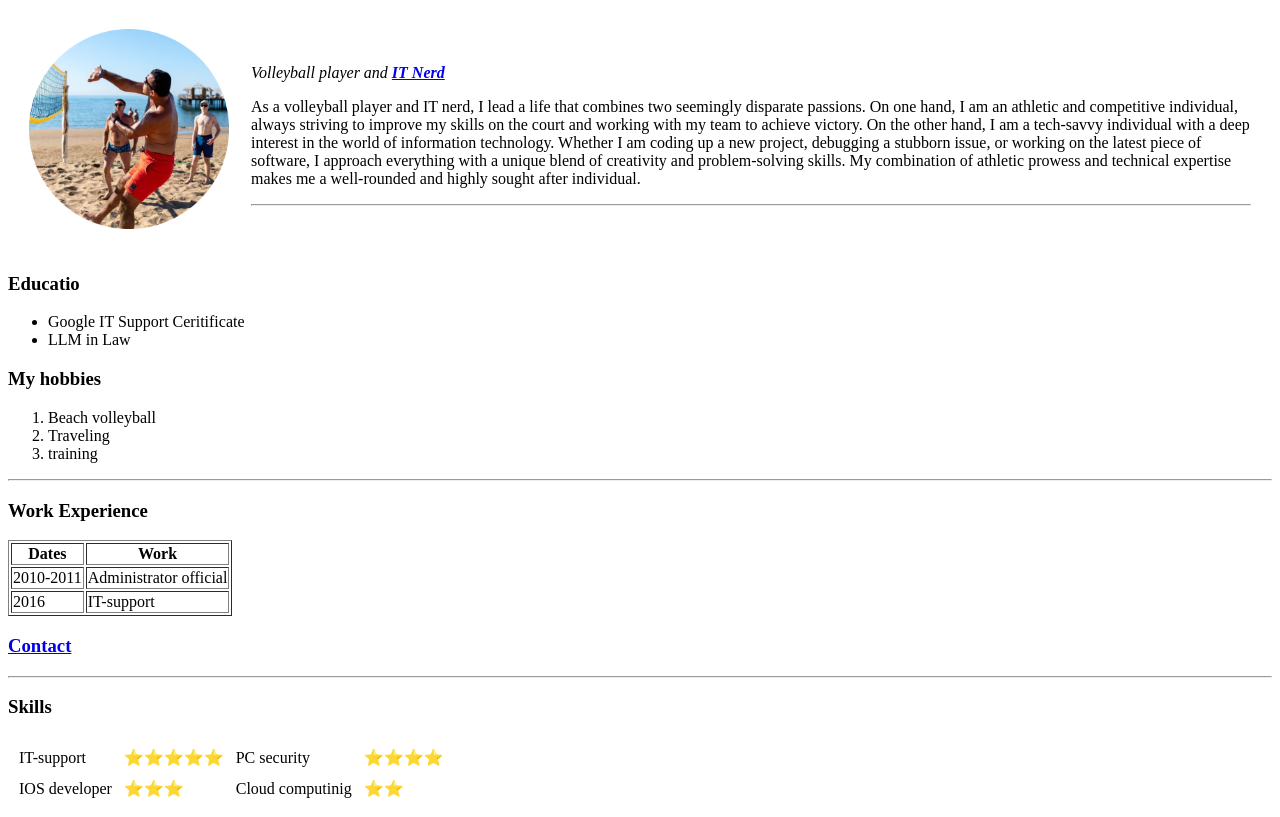
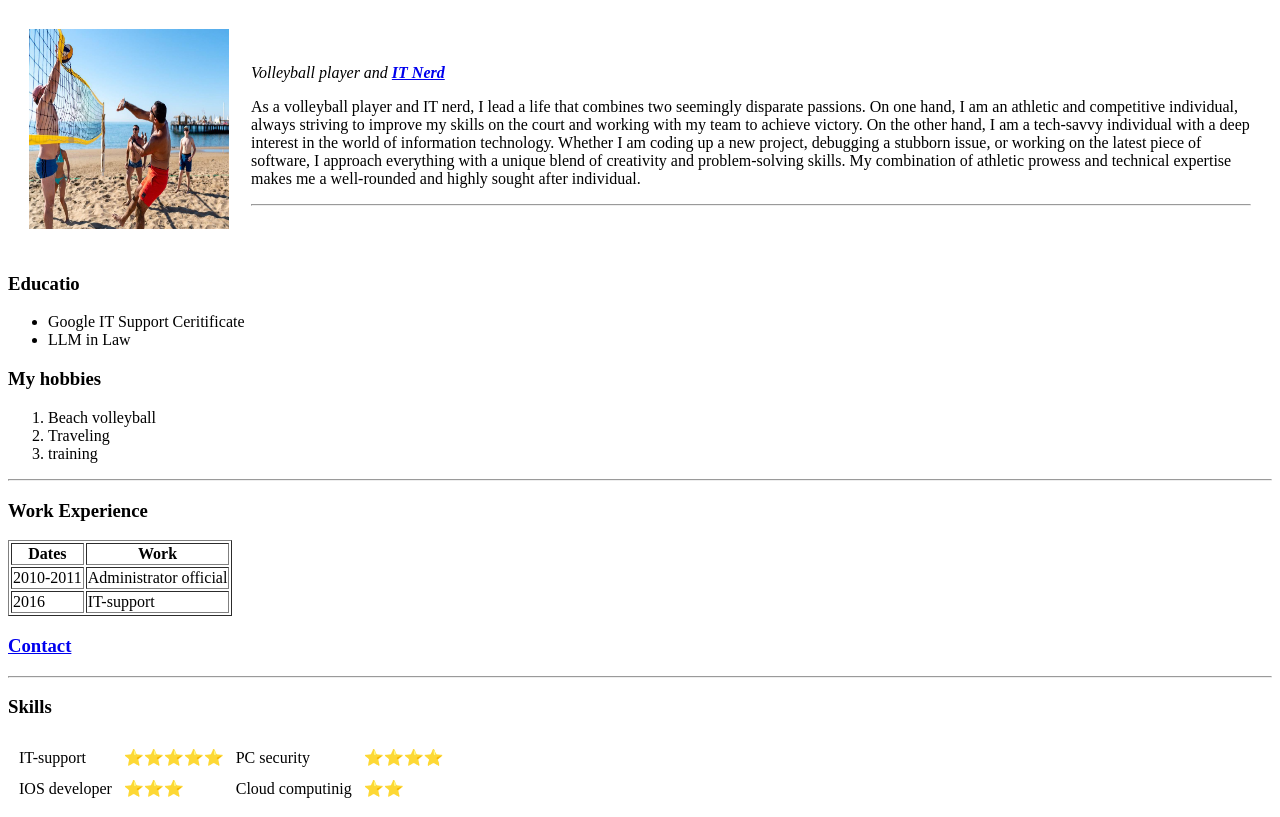
Before and after one commit to leoblixt/cv, a plain HTML site: page index.html in a window 1280 px wide. Drawn offline with Linux system fonts and the light colour scheme.

Commit message:
Initial CV

```diff
--- a/index.html
+++ b/index.html
@@ -7,7 +7,7 @@
 <body>
     <table cellspacing="20">
         <tr>
-            <td><img src="images\myfcpic.png" alt="my profile pic" style="width:200px;height:200px;"></td>
+            <td><img src="images\myfcpic.jpg" alt="my profile pic" style="width:200px;height:200px;"></td>
             <td><p><em>Volleyball player and <strong><a href="https://www.facebook.com/leo.blixt2">IT Nerd</a></strong></em></p>
                 <p>As a volleyball player and IT nerd, I lead a life that combines two seemingly disparate passions. On one hand, I am an athletic and competitive individual, always striving to improve my skills on the court and working with my team to achieve victory. On the other hand, I am a tech-savvy individual with a deep interest in the world of information technology. Whether I am coding up a new project, debugging a stubborn issue, or working on the latest piece of software, I approach everything with a unique blend of creativity and problem-solving skills. My combination of athletic prowess and technical expertise makes me a well-rounded and highly sought after individual.</p>
                 <hr></td>
```
